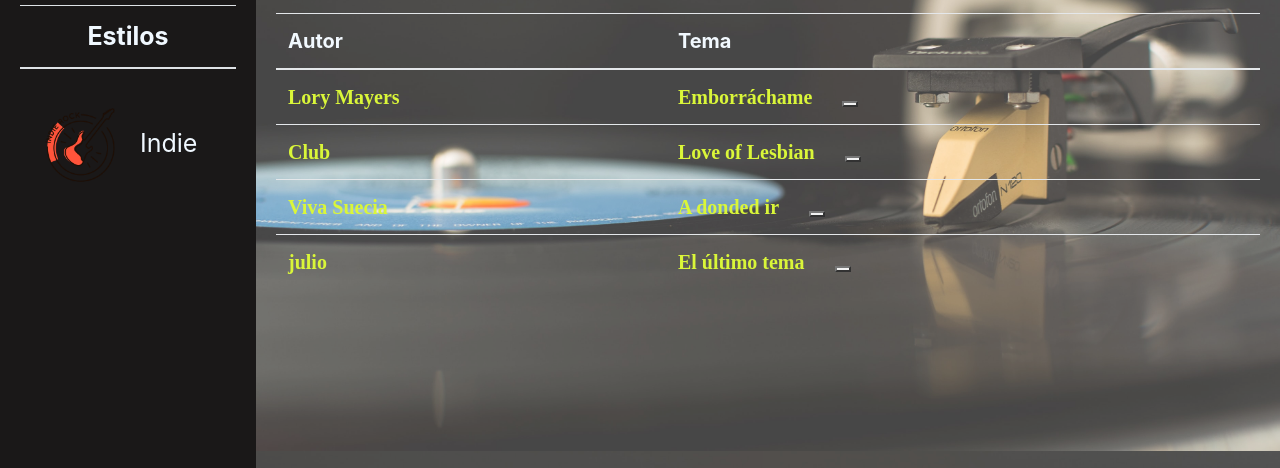
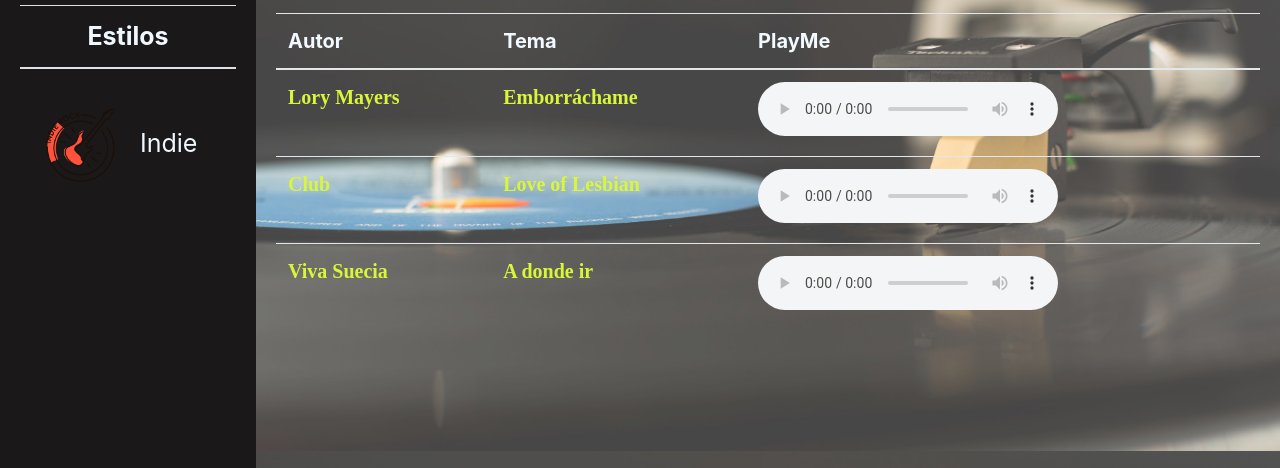
Before and after one commit to herneshem/WebMusic, a plain HTML site: page index.html in a window 1280 px wide. Shown: the part 789-1257 px from the top of the page. Drawn offline with nearby package versions, Linux system fonts and the light colour scheme.

Commit message:
agregado de reproductores

```diff
--- a/index.html
+++ b/index.html
@@ -1,6 +1,6 @@
 <!DOCTYPE html>
 <html lang="en">
-
+<!--GIT ADD.  PARA AGREGARLO ANTES AL TEMPORAL Y DESPUES SE HACE EL COMMIT-->
 <head>
     <meta charset="UTF-8">
     <meta name="viewport" content="width=device-width, initial-scale=1.0">
@@ -52,7 +52,7 @@
     </section>
 
 
-
+<!--GIT ADD.  PARA AGREGARLO ANTES AL TEMPORAL Y DESPUES SE HACE EL COMMIT-->
 
 
                                     <!--INDIE-->
@@ -89,6 +89,7 @@
                     <tr>
                         <th scope="col">Autor</th>
                         <th scope="col">Tema</th>
+                        <th scope="col">PlayMe</th>
                     </tr>
                 </thead>
                 <tbody id="list">
@@ -101,7 +102,7 @@
         </article>
     </section>
 
-
+<!--GIT ADD.  PARA AGREGARLO ANTES AL TEMPORAL Y DESPUES SE HACE EL COMMIT-->
 
                                     <!--ELECTRO-->
 
@@ -121,7 +122,7 @@
                 </thead>
             </table>
 
-             <div id="icon"><img src="Multimedia/musica/electronica.png" ><a href=""><label >Electro</label></a></div>
+             <div id="icon"><img src="Multimedia/musica/electronica.png" ><a href="#seccion2"><label >Electro</label></a></div>
 
         </nav>
 
@@ -150,5 +151,5 @@
 
     <script src="js.js"></script>
 </body>
-
+<!--GIT ADD.  PARA AGREGARLO ANTES AL TEMPORAL Y DESPUES SE HACE EL COMMIT-->
 </html>
--- a/js.js
+++ b/js.js
@@ -1,11 +1,8 @@
 document.addEventListener('DOMContentLoaded', e => { llamadajson() });
 
 const list = document.getElementById('list')
+const list1 = document.getElementById('list1')
 list.addEventListener('click', e => { leer(e) })
-
-
-
-
 
 
 //ATRAPAR JSON
@@ -22,15 +19,21 @@ const jsontem = leerjson => {
    leerjson.forEach(element => {
 
       //----------CREANDO UNA TABLA CON LOS ELEMENTOS EN EL HTML
-      const crear = list.insertRow();
+       list.insertRow();
+      list1.insertRow();
    })
 
    //----------ITERANDO CON EL =+`` PARA QUE RECORRA EL JSON
    for (let item of leerjson) {
-      //console.log(item)
+      console.log(item.Url)
       list.innerHTML += `
    <td><b>${item.author}</b></td>
-   <td><b>${item.tema}</b><button style="margin-left:30px"></button></td>
+   <td><b>${item.tema}</b></td>
+   <td><audio controls>
+   <source src="${item.Url}"></audio></td>
   `
+
    }
+
+
 }
--- a/listado.json
+++ b/listado.json
@@ -1,18 +1,18 @@
 [
     {
         "author": "Lory Mayers",
-        "tema": "Emborráchame"
+        "tema": "Emborráchame",
+        "Url":"Multimedia/musica/Emborracharme.mp3"
     },
     {
         "author": "Club",
-        "tema": "Love of Lesbian"
+        "tema": "Love of Lesbian",
+        "Url":"Multimedia/musica/love_of_lesbian.mp3"
     },
     {
         "author": "Viva Suecia",
-        "tema": "A donded ir"
-    },
-    {
-        "author": "julio",
-        "tema": "El último tema"
+        "tema": "A donde ir",
+        "Url":"Multimedia/musica/viva_suecia.mp3"
     }
+
 ]
```
Also changed, not shown: 2 other files.
